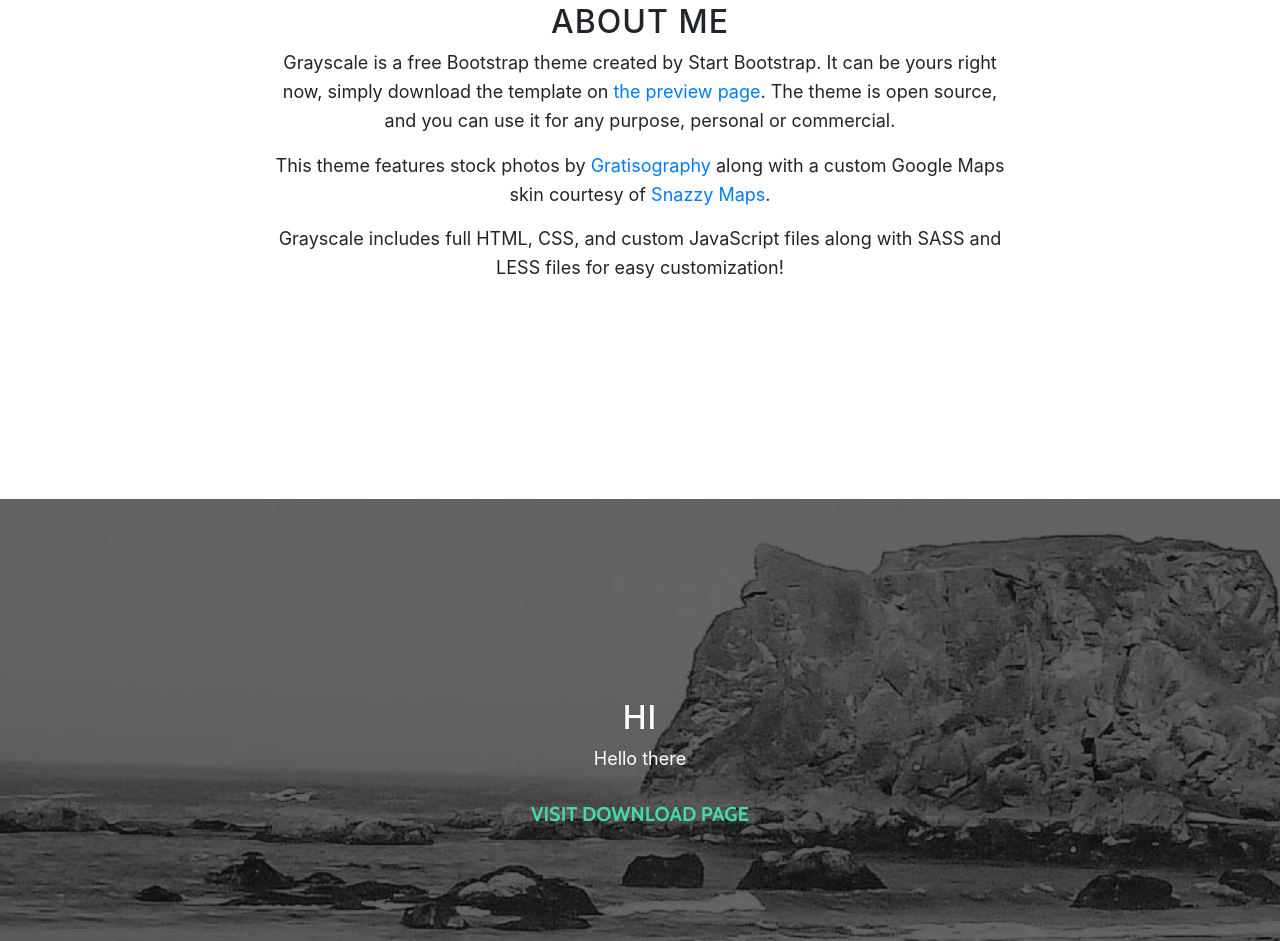
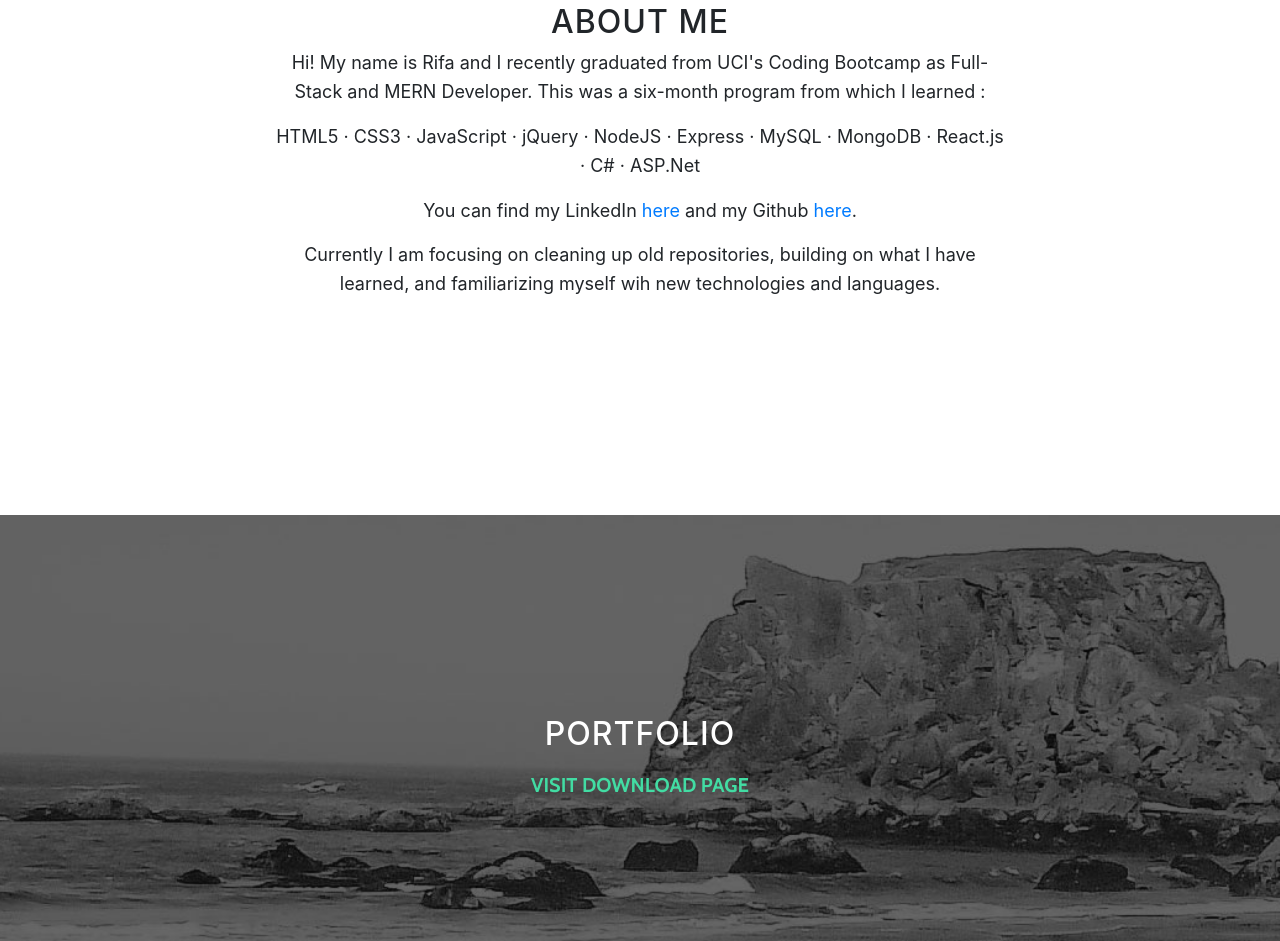
Before and after one commit to rifasyed/Portfolio, a website with bundled scripts: page index.html in a window 1280 px wide. Shown: the part 997-1938 px from the top of the page. Built offline with nearby package versions, Linux system fonts and the light colour scheme.

Commit message:
personalizing portfolio

```diff
--- a/index.html
+++ b/index.html
@@ -55,7 +55,7 @@
         <div class="container">
           <div class="row">
             <div class="col-lg-8 mx-auto">
-              <h1 class="brand-heading">Portfolio</h1>
+              <h1 class="brand-heading">Full-Stack Developer</h1>
               <!-- <p class="intro-text">A free, responsive, one page Bootstrap theme. -->
                 <!-- <br>Created by Start Bootstrap.</p> -->
               <a href="#about" class="btn btn-circle js-scroll-trigger">
@@ -73,13 +73,17 @@
         <div class="row">
           <div class="col-lg-8 mx-auto">
             <h2>About Me</h2>
-            <p>Grayscale is a free Bootstrap theme created by Start Bootstrap. It can be yours right now, simply download the template on
-              <a href="http://startbootstrap.com/template-overviews/grayscale/">the preview page</a>. The theme is open source, and you can use it for any purpose, personal or commercial.</p>
-            <p>This theme features stock photos by
-              <a href="http://gratisography.com/">Gratisography</a>
-              along with a custom Google Maps skin courtesy of
-              <a href="http://snazzymaps.com/">Snazzy Maps</a>.</p>
-            <p>Grayscale includes full HTML, CSS, and custom JavaScript files along with SASS and LESS files for easy customization!</p>
+            <p>Hi! My name is Rifa and I recently graduated from UCI's Coding Bootcamp as Full-Stack and MERN Developer.
+              This was a six-month program from which I learned :
+            </p>
+            <p>HTML5 · CSS3 · JavaScript · jQuery · NodeJS · Express · MySQL · MongoDB · React.js · C# · ASP.Net</p>
+            <p>You can find my LinkedIn
+              <a href="www.linkedin.com/in/rifasyed">here</a>
+              and my Github
+              <a href="https://github.com/rifasyed">here</a>.</p>
+            <p>
+              Currently I am focusing on cleaning up old repositories, building on what I have learned, and familiarizing myself wih new technologies and languages.
+            </p>
           </div>
         </div>
       </div>
@@ -89,8 +93,8 @@
     <section id="download" class="download-section content-section text-center">
       <div class="container">
         <div class="col-lg-8 mx-auto">
-          <h2>Hi</h2>
-          <p>Hello there</p>
+          <h2>Portfolio</h2>
+          <!-- <p>Hello there</p> -->
           <a href="http://startbootstrap.com/template-overviews/grayscale/" class="btn btn-default btn-lg">Visit Download Page</a>
         </div>
       </div>
```
